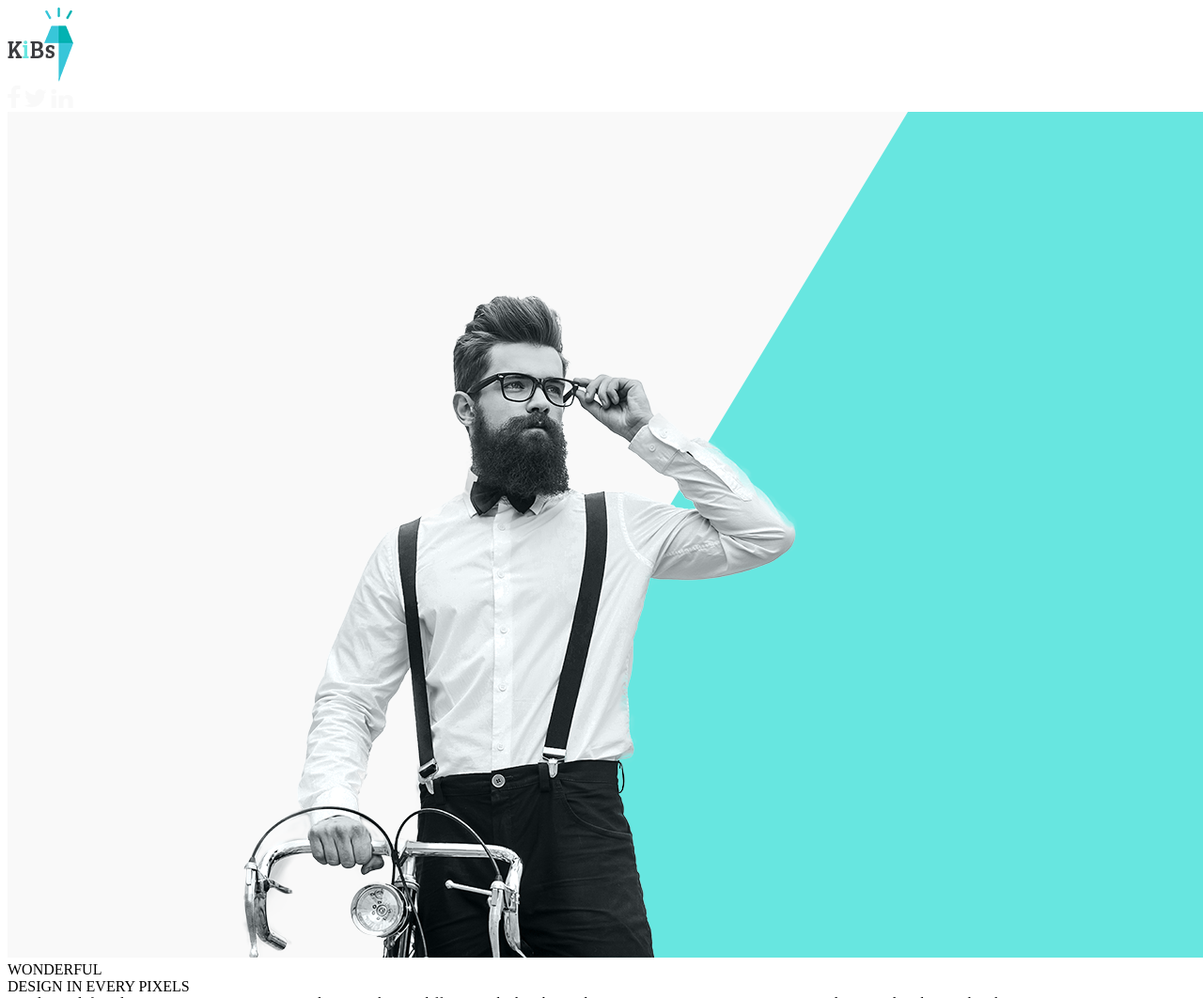
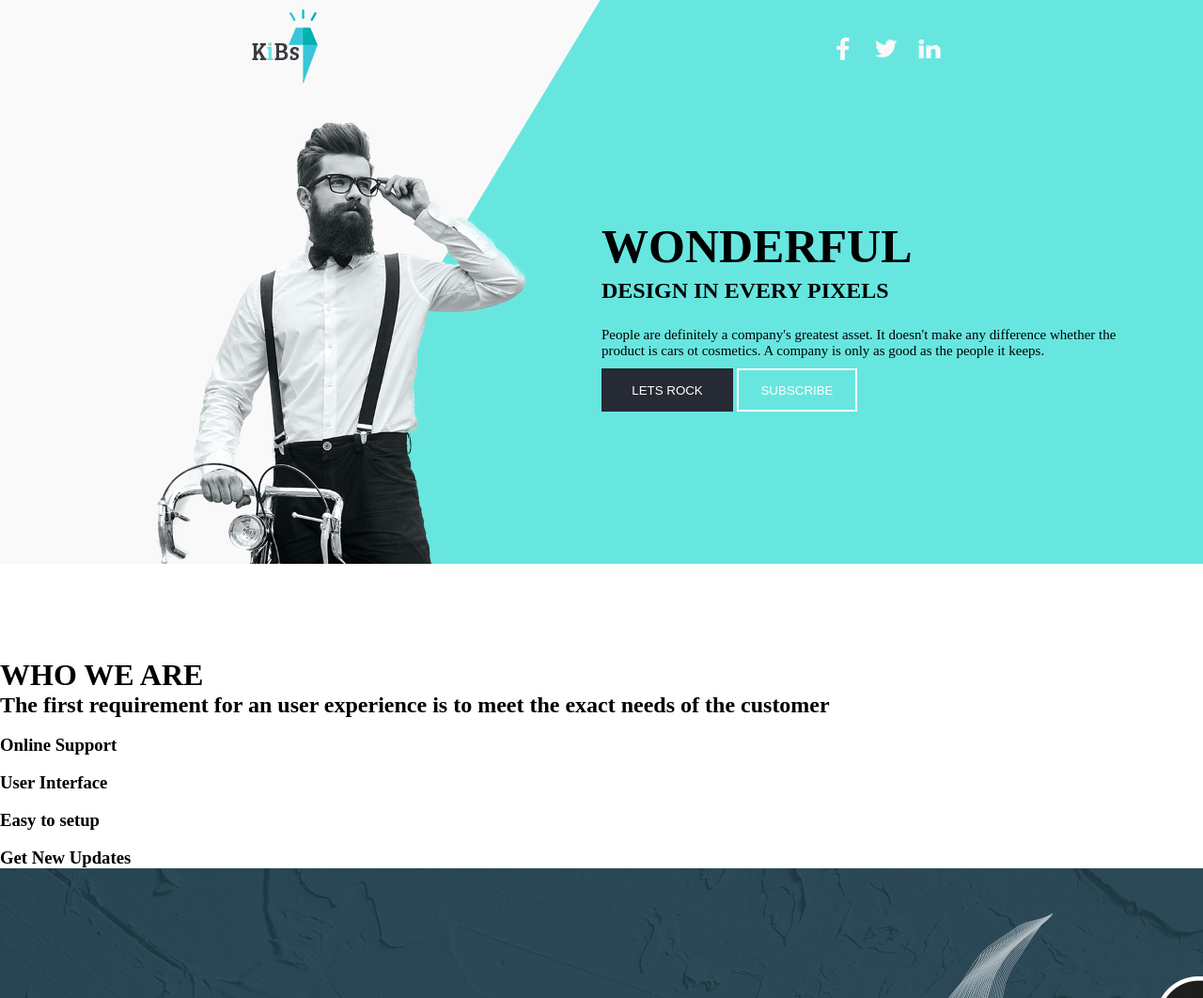
Before and after one commit to Sufl0wer/lab2, a plain HTML site: page index.html in a window 1280 px wide. Shown: the top 1062 px of the page at 94% size. Drawn offline with Linux system fonts and the light colour scheme; files whose address does not match are found by name.

Commit message:
add css to header

```diff
--- a/css/header.css
+++ b/css/header.css
@@ -1,3 +1,83 @@
 .welcome-block {
+	background-image: url("../assets/images/header/Background.png");
+	background-size: contain;
+	background-repeat: no-repeat;
+	width: 100%;
+	height: 700px;
+}
 
+.header,
+.header .social-networks {
+	display: flex;
 }
+
+.header .social-networks .social-networks__link {
+	width: 36px;
+	height: 36px;
+	display: flex;
+	/* выравниваем по горизонтали по центру */
+	justify-content: center;
+	/* выравниваем по вертикали по центру */
+	align-items: center;
+	margin: 0 5px;
+	/* задаем скругление углов */
+	border-radius: 50px;
+}
+
+.header {
+	align-items: center;
+	justify-content: space-around;
+	padding: 10px 0;
+}
+
+.main-section .main-section__title,
+.main-section .main-section__subtitle,
+.main-section .main-section__buttons,
+.main-section .main-section__text {
+	padding-left: 50%;
+	font-family: 'OpenSans';
+	text-align: left;
+}
+
+.main-section {
+	padding: 130px 0;
+}
+
+.main-section .main-section__title {
+	font-size: 50px;
+	margin-bottom: 5px;
+}
+
+.main-section .main-section__subtitle {
+	font-size: 24px;
+	margin-bottom: 25px;
+}
+
+.main-section__text {
+	width: 45%;
+	font-size: 15px;
+	margin-bottom: 10px;
+}
+
+.lets-rock-button {
+	color: white;
+	background-color: rgb(38, 42, 52);
+	left: 879px;
+	top: 644px;
+	width: 140px;
+	height: 46px;
+	z-index: 250;
+}
+
+.subscribe-button {
+	color: white;
+	border-style: solid;
+	border-width: 2px;
+	border-color: rgb(255, 255, 255);
+	background-color: rgba(38, 42, 52, 0);
+	left: 1035px;
+	top: 642px;
+	width: 128px;
+	height: 46px;
+	z-index: 252;
+}
--- /dev/null
+++ b/css/reset.css
@@ -0,0 +1,33 @@
+body {
+    margin: 0;
+}
+
+a {
+    /* цвет текста */
+    color: #000;
+    /* удаление подчеркивания */
+    text-decoration: none;
+}
+
+li {
+    /* убрать маркеры у списка */
+    list-style-type: none;
+}
+
+ul {
+    padding: 0;
+}
+
+h1,
+h2,
+h3,
+h4,
+h5,
+h6,
+p {
+    margin: 0;
+}
+
+button {
+    border: 0;
+}
--- a/index.html
+++ b/index.html
@@ -2,7 +2,9 @@
 <html lang="en">
 <head>
     <meta charset="utf-8" />
+    <link rel="stylesheet" type="text/css" href="//fonts.googleapis.com/css?family=Open+Sans" />
     <link rel="stylesheet" href="./css/header.css">
+    <link rel="stylesheet" href="./css/reset.css">
     <title>HTML Document</title>
 </head>
     <body>
@@ -11,20 +13,41 @@
                 <div class="header_logo">
                     <img src="./assets/images/header/KiBs.png" alt="logo">
                 </div>
-                <div class="social-media">
-                    <img src="./assets/images/header/Facebook.png" alt="facebook">
-                    <img src="./assets/images/header/Twitter.png" alt="twitter">
-                    <img src="./assets/images/header/Linkedin.png" alt="linkedin">
+                <ul class="social-networks">
+                    <li class="social-networks__item">
+                        <a class="social-networks__link" href="#">
+                            <img src="./assets/images/header/Facebook.png" alt="social network">
+                        </a>
+                    </li>
+                    <li class="social-networks__item">
+                        <a class="social-networks__link" href="#">
+                            <img src="./assets/images/header/Twitter.png" alt="social network">
+                        </a>
+                    </li>
+                    <li class="social-networks__item">
+                        <a class="social-networks__link" href="mailto:mail@mail.com">
+                            <img src="./assets/images/header/Linkedin.png" alt="social network">
+                        </a>
+                    </li>
+                </ul>
+            </header>
+            <article class="main-section">
+                <div class="wrapper">
+                    <h1 class="main-section__title">
+                        WONDERFUL
+                    </h1>
+                    <h2 class="main-section__subtitle">
+                        DESIGN IN EVERY PIXELS
+                    </h2>
+                    <p class="main-section__text">
+                        People are definitely a company's greatest asset. It doesn't make any difference whether the product is cars ot cosmetics. A company is only as good as the people it keeps.
+                    </p>
+                    <div class="main-section__buttons">
+                        <button class="lets-rock-button">LETS ROCK</button>
+                        <button class="subscribe-button">SUBSCRIBE</button>
+                    </div>
                 </div>
-                <div class="background-img">
-                    <img src="./assets/images/header/Background.png" alt="background">
-                </div>
-                <div class="text-wonderful">WONDERFUL</div>
-                <div class="text-under-wonderful">DESIGN IN EVERY PIXELS</div>
-                <div class="text-main">People are definitely a company's greatest asset. It doesn't make any difference whether the product is cars ot cosmetics. A company is only as good as the people it keeps.</div>
-                <button class="lets-rock-button">LETS ROCK</button>
-                <button class="subscribe-button">SUBSCRIBE</button>
-            </header>
+            </article>
         </div>
 
         <div class="about-us-block">
@@ -81,12 +104,12 @@
                 <button class="info-button">BRANDING</button>
             </div>
             <div class="info-images">
-                <img src="images/romanImages/Layer%204.png">
-                <img src="images/romanImages/Layer%206.png">
-                <img src="images/romanImages/Layer%201.png">
-                <img src="images/romanImages/Layer%203.png">
-                <img src="images/romanImages/Layer%202.png">
-                <img src="images/romanImages/Layer%205.png">
+                <img src="./assets/images/romanImages/Layer%204.png">
+                <img src="./assets/images/romanImages/Layer%206.png">
+                <img src="./assets/images/romanImages/Layer%201.png">
+                <img src="./assets/images/romanImages/Layer%203.png">
+                <img src="./assets/images/romanImages/Layer%202.png">
+                <img src="./assets/images/romanImages/Layer%205.png">
             </div>
         </div>
 
@@ -95,33 +118,33 @@
             <h2 class="subtitle">The first requirement for an user experience is to meet the exact needs of the customer</h2>
             <div class="team-photos">
                 <div class="person">
-                    <img src="images/romanImages/Layer%209.png">
+                    <img src="./assets/images/romanImages/Layer%209.png">
                     <div class="person-name">Reena Scot</div>
                     <div class="person-info">Phasellus vehicula justo eget diam posuere sollicit</div>
                     <div class="links">
-                        <a href=""><img src="images/romanImages/iconFGray.png"></a>
-                        <a href=""><img src="images/romanImages/iconTGray.png"></a>
-                        <a href=""><img src="images/romanImages/iconInGray.png"></a>
+                        <a href=""><img src="./assets/images/romanImages/iconFGray.png"></a>
+                        <a href=""><img src="./assets/images/romanImages/iconTGray.png"></a>
+                        <a href=""><img src="./assets/images/romanImages/iconInGray.png"></a>
                     </div>
                 </div>
                 <div class="person">
-                    <img src="images/romanImages/Layer%208.png">
+                    <img src="./assets/images/romanImages/Layer%208.png">
                     <div class="person-name">Reena Scot</div>
                     <div class="person-info">Phasellus vehicula justo eget diam posuere sollicit</div>
                     <div class="links">
-                        <a href=""><img src="images/romanImages/iconFGray.png"></a>
-                        <a href=""><img src="images/romanImages/iconTGray.png"></a>
-                        <a href=""><img src="images/romanImages/iconInGray.png"></a>
+                        <a href=""><img src="./assets/images/romanImages/iconFGray.png"></a>
+                        <a href=""><img src="./assets/images/romanImages/iconTGray.png"></a>
+                        <a href=""><img src="./assets/images/romanImages/iconInGray.png"></a>
                     </div>
                 </div>
                 <div class="person">
-                    <img src="images/romanImages/Layer%2010.png">
+                    <img src="./assets/images/romanImages/Layer%2010.png">
                     <div class="person-name">Reena Scot</div>
                     <div class="person-info">Phasellus vehicula justo eget diam posuere sollicit</div>
                     <div class="links">
-                        <a href=""><img src="images/romanImages/iconFGray.png"></a>
-                        <a href=""><img src="images/romanImages/iconTGray.png"></a>
-                        <a href=""><img src="images/romanImages/iconInGray.png"></a>
+                        <a href=""><img src="./assets/images/romanImages/iconFGray.png"></a>
+                        <a href=""><img src="./assets/images/romanImages/iconTGray.png"></a>
+                        <a href=""><img src="./assets/images/romanImages/iconInGray.png"></a>
                     </div>
                 </div>
             </div>
@@ -138,9 +161,9 @@
                 <img id="bottomAreaLogoImage">
                 <div id="bottomText">@2017-<div id="blueBottomText">ThemeXpert</div>All Right Reserved</div>
                 <div id="bottomLinks">
-                    <a href=""><img src="images/romanImages/iconF.png"></a>
-                    <a href=""><img src="images/romanImages/iconT.png"></a>
-                    <a href=""><img src="images/romanImages/iconIn.png"></a>
+                    <a href=""><img src="./assets/images/romanImages/iconF.png"></a>
+                    <a href=""><img src="./assets/images/romanImages/iconT.png"></a>
+                    <a href=""><img src="./assets/images/romanImages/iconIn.png"></a>
                 </div>
             </div>
         </div>
```
